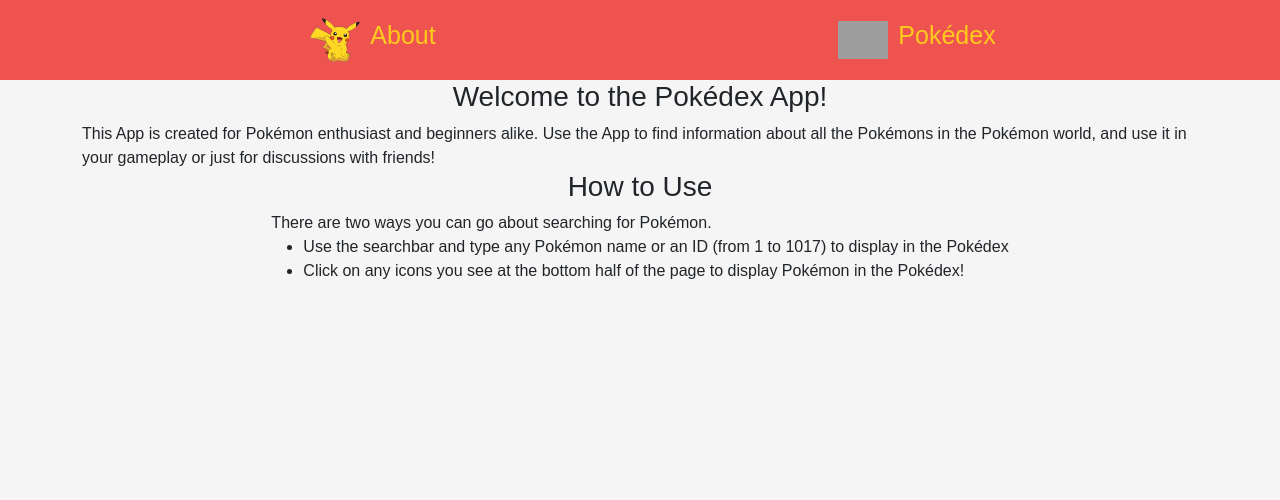
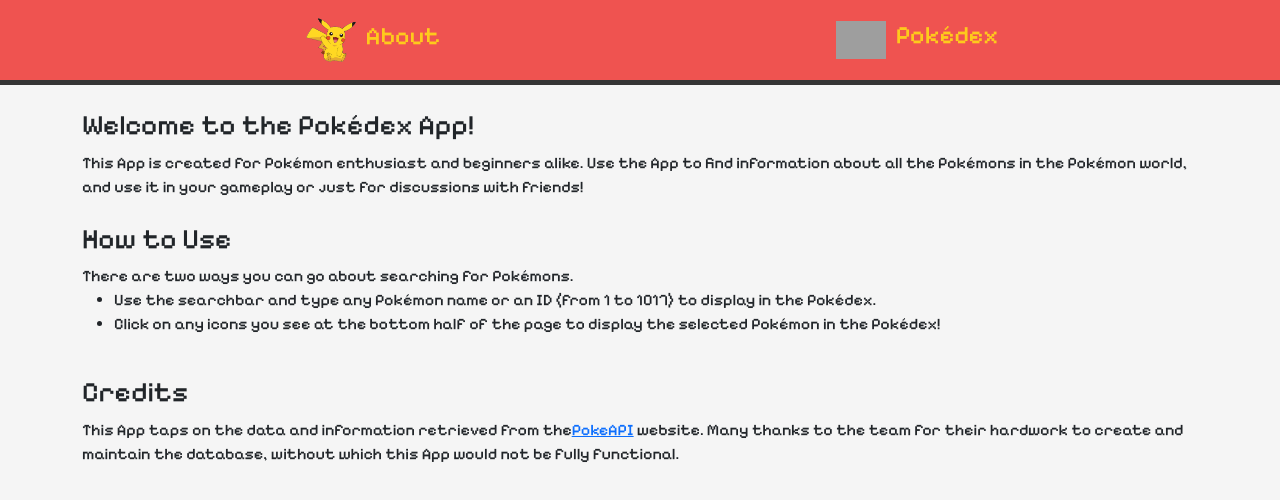
Before and after one commit to glentannnn/Project-2, a React (Vite) app in the folder Pokemon_App_Glen/: page /page2 in a window 1280 px wide. Shown: the top 500 px of the page. Built offline with nearby package versions, Linux system fonts and the light colour scheme; grey boxes are pictures that could not be loaded; a web font is replaced by a local one.

Commit message:
Updating Page 2 Content
Updating the content for Page2.jsx. The issue with the images url duplicating has been solved by the team from PokeAPI.

```diff
--- a/Pokemon_App_Glen/src/index.css
+++ b/Pokemon_App_Glen/src/index.css
@@ -12,7 +12,7 @@
 body {
   margin: 0;
   background-color: whitesmoke;
-  font-family: "Oxygen", Arial, Helvetica, sans-serif;
+  font-family: "Pixelify Sans", Arial, Helvetica, sans-serif;
 }
 
 /* #root {
@@ -109,7 +109,7 @@
 }
 
 .pokemon-info {
-  width: 60%;
+  width: 50%;
   height: auto;
   margin: auto;
   display: flex;
@@ -219,15 +219,15 @@
   flex-direction: column;
   flex-wrap: wrap;
   justify-content: center;
-  align-items: center;
+  align-items: start;
   width: minmax(100px, 800px);
   text-wrap: wrap;
 }
 
-.about-title {
+/* .about-title {
   text-align: center;
-}
+} */
 
-.about-body {
+/* .about-body {
   width: minmax(100px, 800px);
-}
+} */
--- a/Pokemon_App_Glen/src/pages/Page2.jsx
+++ b/Pokemon_App_Glen/src/pages/Page2.jsx
@@ -3,40 +3,60 @@
 
 const Page2 = () => {
   return (
+    <>
+      <div className="black-bar"></div>
       <div className="container">
+        <br></br>
         <div className="about">
           <div className="about-title">
             <h3>Welcome to the Pokédex App!</h3>
           </div>
           <div className="about-body">
             <div>
-            This App is created for Pokémon enthusiast and beginners alike. Use
-            the App to find information about all the Pokémons in the Pokémon
-            world, and use it in your gameplay or just for discussions with
-            friends!
+              This App is created for Pokémon enthusiast and beginners alike.
+              Use the App to find information about all the Pokémons in the
+              Pokémon world, and use it in your gameplay or just for discussions
+              with friends!
             </div>
           </div>
+
+          <br></br>
 
           <div className="about-title">
             <h3>How to Use</h3>
           </div>
           <div className="about-body">
             <div>
-            There are two ways you can go about searching for Pokémon.
+              There are two ways you can go about searching for Pokémons.
               <ul>
                 <li>
-                Use the searchbar and type any Pokémon name or an ID (from 1 to
-                1017) to display in the Pokédex
+                  Use the searchbar and type any Pokémon name or an ID (from 1
+                  to 1017) to display in the Pokédex.
                 </li>
                 <li>
                   Click on any icons you see at the bottom half of the page to
-                display Pokémon in the Pokédex!
+                  display the selected Pokémon in the Pokédex!
                 </li>
               </ul>
             </div>
           </div>
+
+          <br></br>
+
+          <div className="about-title">
+            <h3>Credits</h3>
+          </div>
+          <div className="about-body">
+            <div>
+              This App taps on the data and information retrieved from the
+              <a href="https://pokeapi.co/">PokeAPI</a> website. Many thanks to
+              the team for their hardwork to create and maintain the database,
+              without which this App would not be fully functional.
             </div>
           </div>
+        </div>
+      </div>
+    </>
   );
 };
 
```
Also changed, not shown: Pokemon_App_Glen/src/components/text.txt (deleted). Lines whose indentation alone changed are shown as unchanged.
